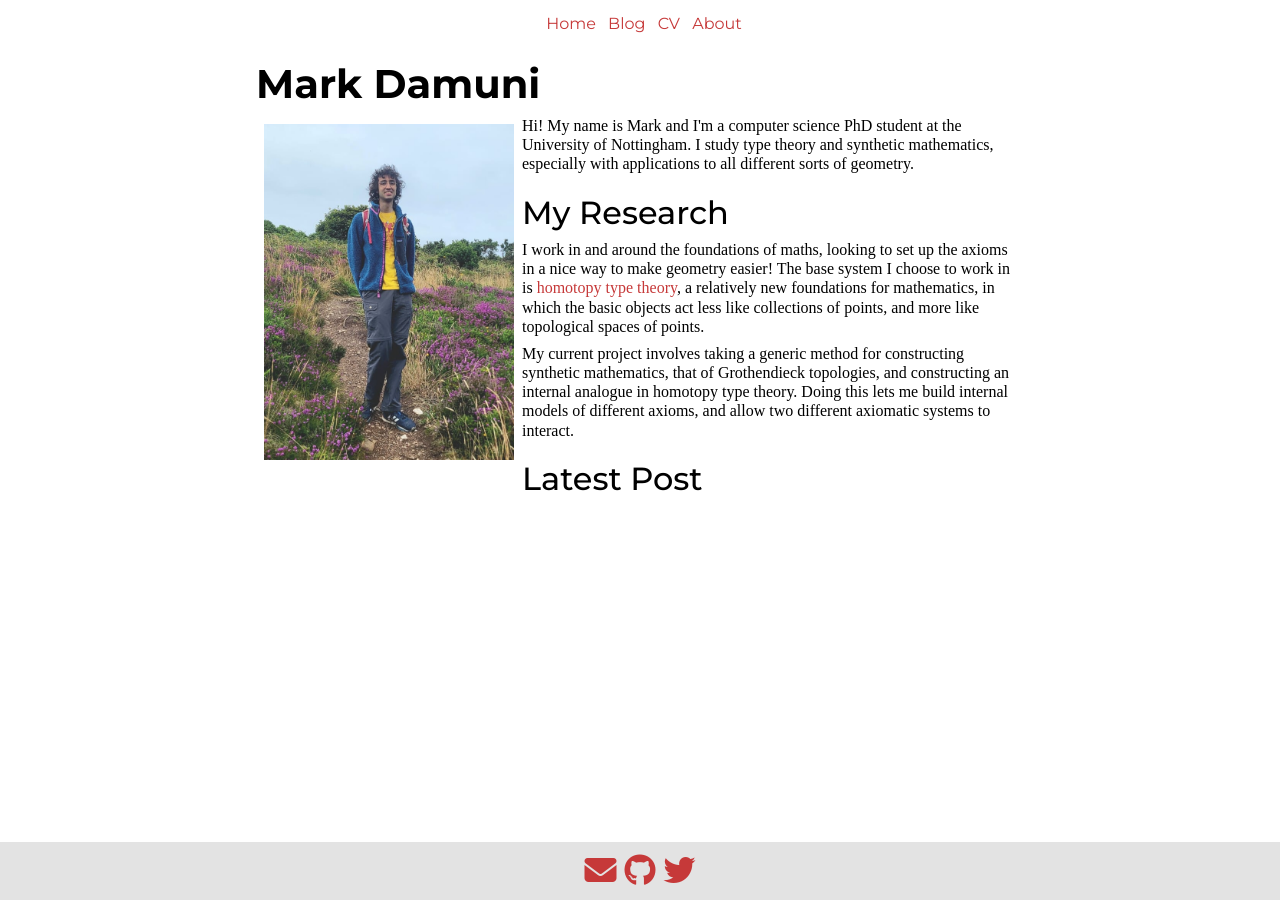
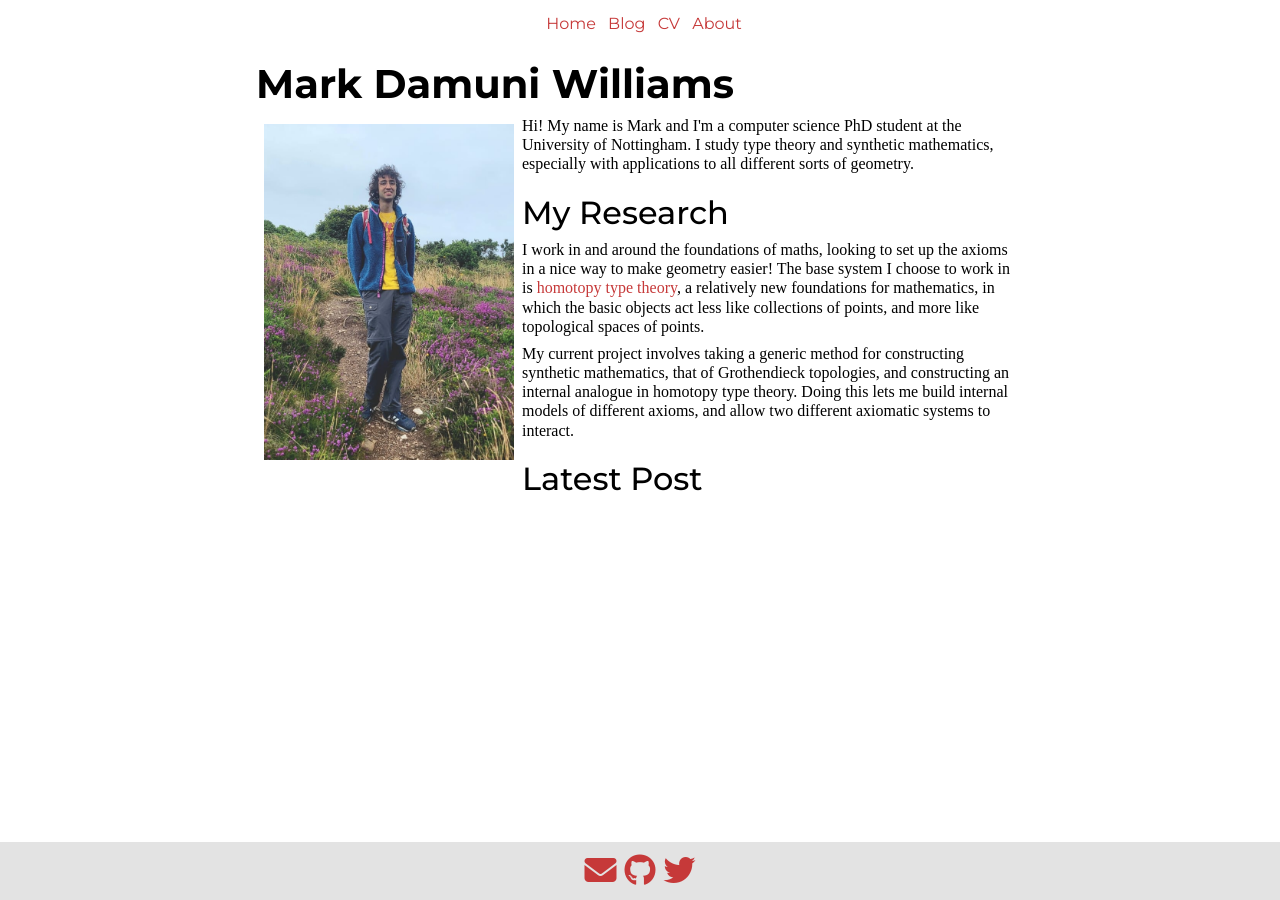
Before and after one commit to markrd-williams/markrd-williams.github.io, a Jekyll site: the page built from index.html, in a window 1280 px wide. Built offline with Jekyll 4.4.1, drawn with Linux system fonts in a browser that asks for light colours; nearby versions of some CDN libraries.

Commit message:
Update name

```diff
--- a/index.html
+++ b/index.html
@@ -2,7 +2,7 @@
 layout: default
 title: Home
 ---
-<h1>Mark Damuni</h1>
+<h1>Mark Damuni Williams</h1>
 
 
 <div>
```
